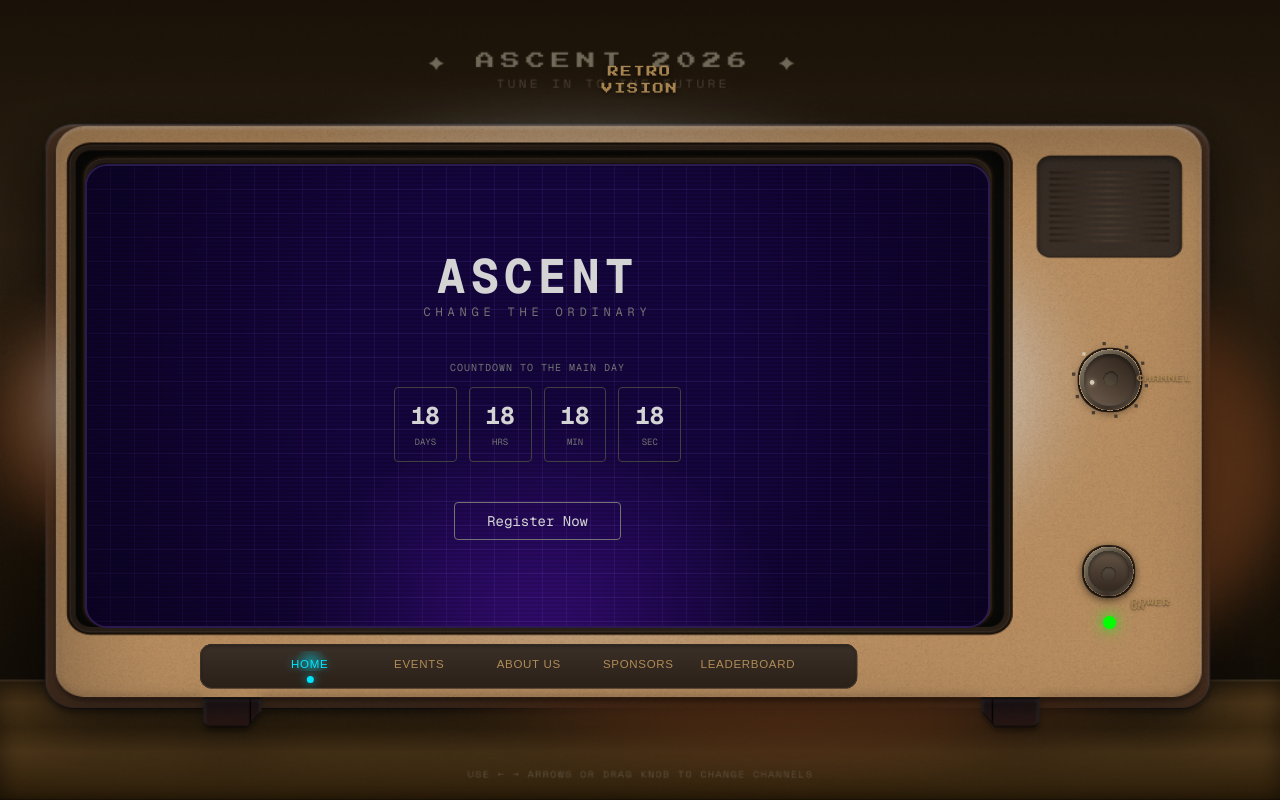
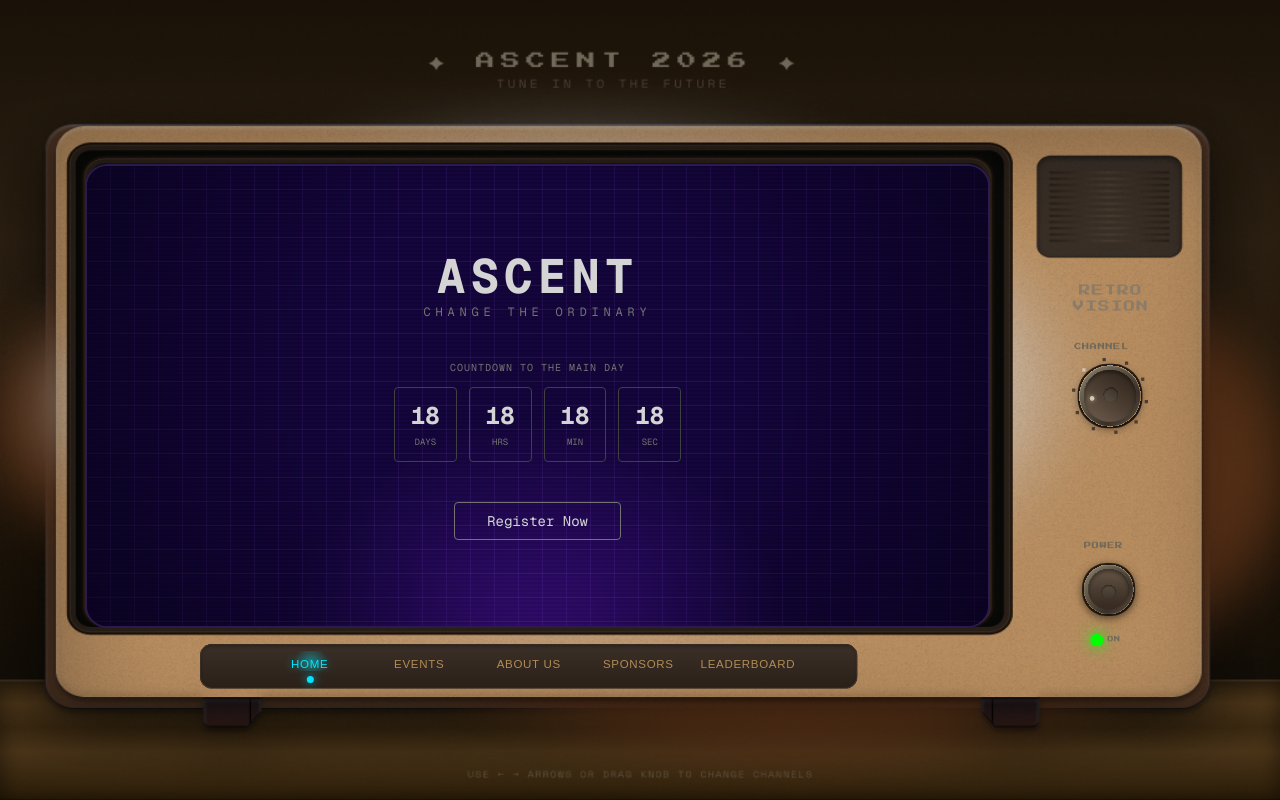
Before and after one commit to Ascent-2026/ascent, a Next.js app: page /home in a window 1280 px wide. Built offline with nearby package versions, Linux system fonts and the light colour scheme.

Commit message:
align power light and status text on one row

```diff
--- a/components/tv/TVFrame.tsx
+++ b/components/tv/TVFrame.tsx
@@ -27,7 +27,11 @@ export function TVFrame({ children }: { children: React.ReactNode }) {
         <div className={styles.tvBase} aria-hidden="true" />
 
         {/* Retro Vision Label */}
-        <div className={styles.retroVisionLabel}>RETRO<br/>VISION</div>
+        <div className={styles.retroVisionLabel}>
+          RETRO
+          <br />
+          VISION
+        </div>
 
         {/* Screen content area */}
         <div className={styles.screenSlot}>
@@ -61,6 +65,7 @@ export function TVFrame({ children }: { children: React.ReactNode }) {
             <image href="/tv-parts/power-knob.svg" width="100%" height="100%" />
           </svg>
 
+          <div className={styles.powerStatusRow}>
             {/* Power on/off indicator light */}
             <div
               className={`${styles.powerLight} ${isPoweredOn ? styles.powerLightOn : styles.powerLightOff}`}
@@ -70,6 +75,7 @@ export function TVFrame({ children }: { children: React.ReactNode }) {
             {/* Power status text */}
             <div className={styles.powerStatusLabel}>
               {isPoweredOn ? "ON" : "OFF"}
+            </div>
           </div>
         </div>
 
--- a/styles/tv.module.css
+++ b/styles/tv.module.css
@@ -70,7 +70,7 @@
   flex-direction: column;
   align-items: center;
   justify-content: center;
-  gap: 0.6rem;
+  gap: 0.2rem;
 }
 
 .powerIndicator {
@@ -102,62 +102,63 @@
     0 0 24px rgba(255, 68, 68, 0.2);
 }
 
+.powerStatusRow {
+  display: flex;
+  align-items: center;
+  justify-content: center;
+  gap: 0.28rem;
+  transform: translateX(-12%);
+  margin-top: 0.38rem;
+}
+
 /* Text labels */
 .retroVisionLabel {
   position: absolute;
-  top: 8%;
-  left: 50%;
+  top: 35.2%;
+  left: 86.8%;
   transform: translateX(-50%);
   font-family: "PressStart2P", monospace;
-  font-size: 0.7rem;
-  letter-spacing: 0.15em;
-  color: rgba(183, 144, 88, 0.9);
+  font-size: 0.72rem;
+  letter-spacing: 0.11em;
+  line-height: 1.45;
+  color: #8a7c68;
   text-align: center;
   white-space: nowrap;
   pointer-events: none;
-  text-shadow: 0 2px 4px rgba(0, 0, 0, 0.5);
 }
 
 .channelLabel {
-  position: absolute;
-  left: 83.7%;
-  top: 39.5%;
-  width: 6.1%;
+  position: static;
   font-family: "PressStart2P", monospace;
   font-size: 0.45rem;
-  letter-spacing: 0.1em;
-  color: rgba(183, 144, 88, 0.8);
+  letter-spacing: 0.09em;
+  color: #706858;
   text-align: center;
   pointer-events: none;
-  text-shadow: 0 1px 2px rgba(0, 0, 0, 0.5);
+  transform: translateX(-16%);
+  margin-bottom: 0.28rem;
 }
 
 .powerLabel {
-  position: absolute;
-  left: 84.1%;
-  top: 64.8%;
-  width: 5.1%;
+  position: static;
   font-family: "PressStart2P", monospace;
   font-size: 0.45rem;
-  letter-spacing: 0.1em;
-  color: rgba(183, 144, 88, 0.8);
+  letter-spacing: 0.09em;
+  color: #706858;
   text-align: center;
   pointer-events: none;
-  text-shadow: 0 1px 2px rgba(0, 0, 0, 0.5);
+  transform: translateX(-14%);
+  margin-bottom: 0.24rem;
 }
 
 .powerStatusLabel {
-  position: absolute;
-  left: 84.1%;
-  top: 71%;
-  width: 5.1%;
+  position: static;
   font-family: "PressStart2P", monospace;
-  font-size: 0.4rem;
+  font-size: 0.38rem;
   letter-spacing: 0.08em;
-  color: rgba(183, 144, 88, 0.8);
+  color: #706858;
   text-align: center;
   pointer-events: none;
-  text-shadow: 0 1px 2px rgba(0, 0, 0, 0.5);
 }
 
 .powerButton {
```
Lines whose indentation alone changed are shown as unchanged.
